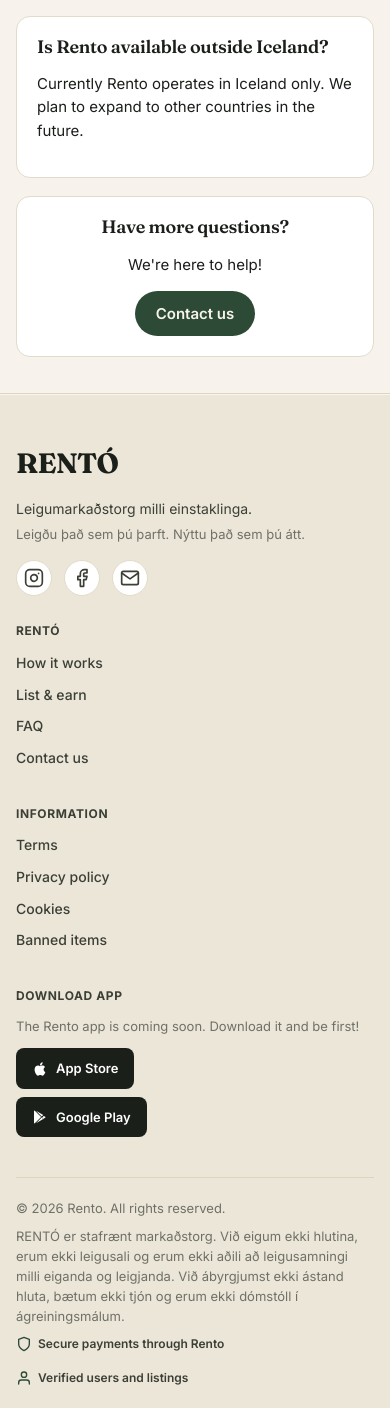
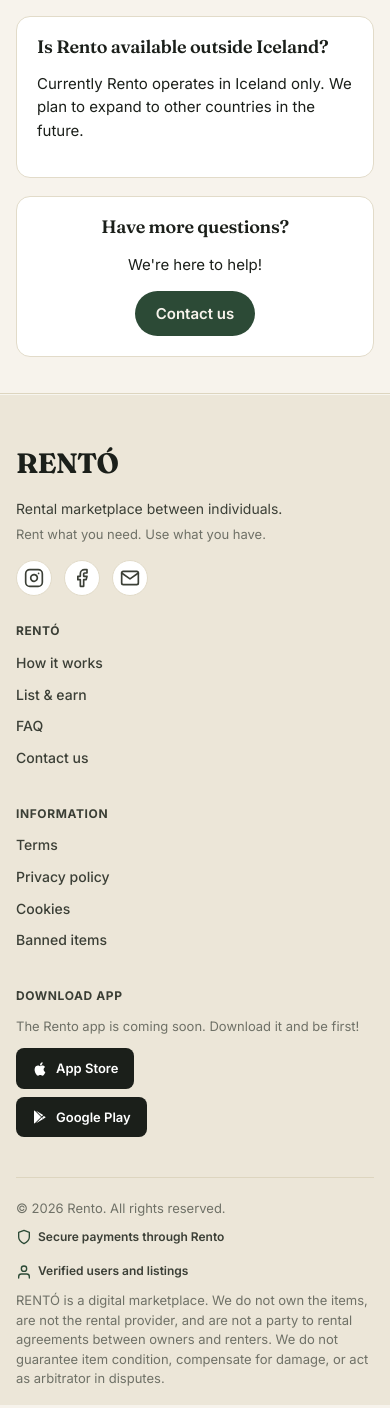
Before and after one commit to rentoleiga/rento, a React (Vite) app in the folder web/: page /faq in a window 390 px wide. Shown: the part 1637-3045 px from the top of the page. Built offline with nearby package versions, Linux system fonts and the light colour scheme; no server answers.

Commit message:
PWA manifest for iPhone install, fix footer bottom layout, fix EN translations

```diff
--- a/web/index.html
+++ b/web/index.html
@@ -4,6 +4,11 @@
     <meta charset="UTF-8" />
     <meta name="viewport" content="width=device-width, initial-scale=1.0" />
     <meta name="theme-color" content="#2C4A36" />
+    <link rel="manifest" href="/manifest.json" />
+    <link rel="apple-touch-icon" href="/icon.svg" />
+    <meta name="apple-mobile-web-app-capable" content="yes" />
+    <meta name="apple-mobile-web-app-status-bar-style" content="black-translucent" />
+    <meta name="apple-mobile-web-app-title" content="Rento" />
     <link rel="preconnect" href="https://fonts.googleapis.com" />
     <link rel="preconnect" href="https://fonts.gstatic.com" crossorigin />
     <link
--- a/web/src/components/Footer.jsx
+++ b/web/src/components/Footer.jsx
@@ -58,8 +58,8 @@ export default function Footer() {
         </div>
 
         <div className="footer-bottom">
+          <div className="footer-bottom-row">
             <p>{t("footer.copyright")}</p>
-          <p className="footer-disclaimer">{t("footer.disclaimer")}</p>
             <div className="footer-trust">
               <span className="trust-badge">
                 <svg width="16" height="16" viewBox="0 0 24 24" fill="none" stroke="currentColor" strokeWidth="2" strokeLinecap="round" strokeLinejoin="round"><path d="M12 22s8-4 8-10V5l-8-3-8 3v7c0 6 8 10 8 10z"/></svg>
@@ -71,6 +71,8 @@ export default function Footer() {
               </span>
             </div>
           </div>
+          <p className="footer-disclaimer">{t("footer.disclaimer")}</p>
+        </div>
       </div>
     </footer>
   );
--- a/web/src/i18n.jsx
+++ b/web/src/i18n.jsx
@@ -201,8 +201,8 @@ const messages = {
     "footer.explore": "Explore",
     "footer.earn": "List & earn",
     "footer.rento": "RENTÓ",
-    "footer.rentoDesc": "Leigumarkaðstorg milli einstaklinga.",
-    "footer.rentoSub": "Leigðu það sem þú þarft. Nýttu það sem þú átt.",
+    "footer.rentoDesc": "Rental marketplace between individuals.",
+    "footer.rentoSub": "Rent what you need. Use what you have.",
     "footer.info": "Information",
     "footer.terms": "Terms",
     "footer.privacy": "Privacy policy",
@@ -215,7 +215,7 @@ const messages = {
     "footer.downloadApp": "Download app",
     "footer.appDesc": "The Rento app is coming soon. Download it and be first!",
     "footer.copyright": "© 2026 Rento. All rights reserved.",
-    "footer.disclaimer": "RENTÓ er stafrænt markaðstorg. Við eigum ekki hlutina, erum ekki leigusali og erum ekki aðili að leigusamningi milli eiganda og leigjanda. Við ábyrgjumst ekki ástand hluta, bætum ekki tjón og erum ekki dómstóll í ágreiningsmálum.",
+    "footer.disclaimer": "RENTÓ is a digital marketplace. We do not own the items, are not the rental provider, and are not a party to rental agreements between owners and renters. We do not guarantee item condition, compensate for damage, or act as arbitrator in disputes.",
     "footer.secure": "Secure payments through Rento",
     "footer.verified": "Verified users and listings",
     "calc.title": "Earnings calculator",
--- a/web/src/styles.css
+++ b/web/src/styles.css
@@ -1799,20 +1799,24 @@ a:hover {
 }
 .footer-bottom {
   border-top: 1px solid var(--footer-border);
-  padding: 20px 0;
-  display: flex;
-  flex-wrap: wrap;
-  align-items: center;
-  gap: 8px 24px;
+  padding: 20px 0 16px;
   font-size: 13px;
   color: var(--muted);
 }
 .footer-bottom p {
   margin: 0;
 }
+.footer-bottom-row {
+  display: flex;
+  align-items: center;
+  justify-content: space-between;
+  flex-wrap: wrap;
+  gap: 10px;
+  margin-bottom: 10px;
+}
 .footer-disclaimer {
-  flex: 1;
-  min-width: 200px;
+  line-height: 1.5;
+  max-width: 700px;
 }
 .footer-trust {
   display: flex;
```
Also changed, not shown: web/public/icon.svg (added), web/public/manifest.json (added). Lines whose indentation alone changed are shown as unchanged.
